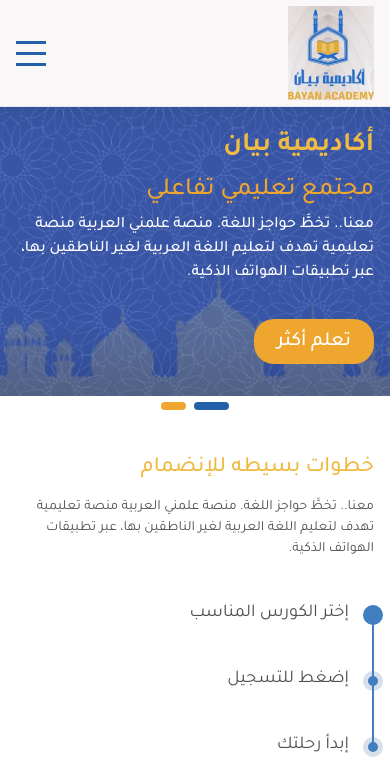
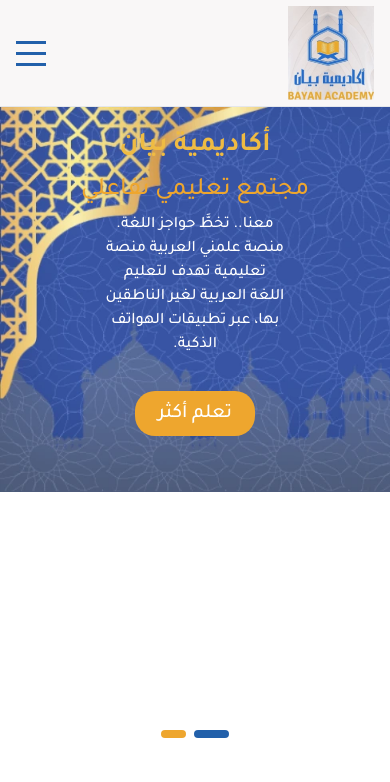
Before and after one commit to SavvyHost/bayan-next, a Next.js app: page / in a window 390 px wide. Shown: the top 782 px of the page. Built offline with nearby package versions, Linux system fonts and the light colour scheme.

Commit message:
edits in hero slide

```diff
--- a/app/globals.css
+++ b/app/globals.css
@@ -447,3 +447,18 @@
   }
 }
 /* How To End */
+
+/* Start Edit Slider Last Tasks */
+.swiper-wrapper .swiper-slide .hero-section-custom.firstSlide {
+  display: flex !important;
+}
+
+.swiper-wrapper .swiper-slide .hero-section-custom.firstSlide > div {
+  align-items: center !important;
+}
+
+.swiper-wrapper .swiper-slide .hero-section-custom.firstSlide > div p {
+  width: 50% !important;
+  text-align: center !important;
+}
+/* End Edit Slider Last Tasks */
--- a/components/template/Home/hero section/HeroSection.tsx
+++ b/components/template/Home/hero section/HeroSection.tsx
@@ -1,80 +1,50 @@
 /* eslint-disable @next/next/no-img-element */
-"use client";
+'use client';
 
-import React from "react";
+import React from 'react';
 
 // Import Swiper React components
-import { Swiper, SwiperSlide } from "swiper/react";
+import { Swiper, SwiperSlide } from 'swiper/react';
 
 // Import Swiper styles
-import "swiper/css";
-import "swiper/css/pagination";
+import 'swiper/css';
+import 'swiper/css/pagination';
 // import required modules
-import { Pagination } from "swiper/modules";
+import { Pagination } from 'swiper/modules';
 
-import classes from "./HomeSection.module.css";
-import Image from "next/image";
-import MainButton from "@/components/atoms/MainButton";
+import classes from './HomeSection.module.css';
+import Image from 'next/image';
+import MainButton from '@/components/atoms/MainButton';
 
 const HeroSection = () => {
   return (
-    <div className="here-section">
+    <div className='here-section'>
       <Swiper
-        dir={"rtl"}
+        dir={'rtl'}
         slidesPerView={1}
         loop
         style={{
           //@ts-ignore
-          "--swiper-pagination-color": "#2260AA",
-          "--swiper-pagination-bullet-inactive-color": "#EEA62E",
-          "--swiper-pagination-bullet-inactive-opacity": "1",
-          "--swiper-pagination-bullet-width": "25px",
-          "--swiper-pagination-progressbar-size": "8px",
+          '--swiper-pagination-color': '#2260AA',
+          '--swiper-pagination-bullet-inactive-color': '#EEA62E',
+          '--swiper-pagination-bullet-inactive-opacity': '1',
+          '--swiper-pagination-bullet-width': '25px',
+          '--swiper-pagination-progressbar-size': '8px',
         }}
         pagination={{ clickable: true }}
         modules={[Pagination]}
-        className='!bg-[#2260AA] !object-contain bg-[url(/assets/images/heroslidernew.webp)]'
       >
-        <SwiperSlide>
-          <div className='container flex flex-col md:grid md:grid-cols-2 min-h-[13rem] xs:min-h-[15rem] lg:!min-h-[29.6875rem] sm:!min-h-[22rem] py-[20px] pb-[3.5rem] md:py-[80px] gap-7'>
+        <SwiperSlide
+          className={`!bg-[#2260AA] bg-no-repeat bg-cover !object-contain bg-[url(/assets/images/heroslidernew.webp)] `}
+        >
+          <div className='container firstSlide hero-section-custom flex flex-col md:grid md:grid-cols-2 min-h-[13rem] xs:min-h-[15rem] lg:!min-h-[29.6875rem] sm:!min-h-[22rem] py-[20px] pb-[3.5rem] md:py-[80px] gap-7 '>
             {/* content */}
             <div className='flex flex-col gap-1 order-2 md:!order-1'>
               <h2 className='text-[#EFBB43] font-[TajawalBold,sans-serif] text-[27px] md:text-[40px] lg:!text-[50px]'>
                 أكاديمية بيان
               </h2>
 
-              <h3 className=" font-[TajawalMedium,sans-serif] text-secondary text-[25px] md:text-[30px] lg:!text-[36px]">
-                مجتمع تعليمي تفاعلي
-              </h3>
-
-              <p className="text-[16px]  md:!text-[20px] text-textGray font-[TajawalMedium,sans-serif] md:w-[90%] xl:!w-[70%] text-white">
-                معنا.. تخطَّ حواجز اللغة. منصة علمني العربية منصة تعليمية تهدف
-                لتعليم اللغة العربية لغير الناطقين بها، عبر تطبيقات الهواتف
-                الذكية.
-              </p>
-
-              <div className="mt-[30px] w-[120px] h-[45px]">
-                <MainButton title="تعلم أكثر" />
-              </div>
-            </div>
-            {/* <div className='lg:me-9 flex !justify-center xl:!justify-end md:!order-2'>
-              <img
-                className="!max-w-[300px] h-[300px] !max-h-[300px] md:!max-w-[450px] md:!max-h-[450px] w-full"
-                src="/assets/images/Group 11.svg"
-                alt="hero image"
-              />
-            </div> */}
-          </div>
-        </SwiperSlide>
-        <SwiperSlide>
-          <div className="container flex flex-col md:grid md:grid-cols-2 min-h-[13rem] xs:min-h-[15rem] lg:!min-h-[29.6875rem] sm:!min-h-[22rem] py-[20px] pb-[3.5rem] md:py-[80px] gap-7">
-            {/* content */}
-            <div className='flex flex-col gap-1 order-2 md:!order-1'>
-              <h2 className='text-[#EFBB43] font-[TajawalBold,sans-serif] text-[27px] md:text-[40px] lg:!text-[50px]'>
-                أكاديمية بيان
-              </h2>
-
-              <h3 className=" font-[TajawalMedium,sans-serif] text-secondary text-[25px] md:text-[30px] lg:!text-[36px]">
+              <h3 className=' font-[TajawalMedium,sans-serif] text-secondary text-[25px] md:text-[30px] lg:!text-[36px]'>
                 مجتمع تعليمي تفاعلي
               </h3>
 
@@ -84,17 +54,46 @@
                 الذكية.
               </p>
 
-              <div className="mt-[30px] w-[120px] h-[45px]">
-                <MainButton title="تعلم أكثر" />
+              <div className='mt-[30px] w-[120px] h-[45px]'>
+                <MainButton title='تعلم أكثر' />
               </div>
             </div>
-            {/* <div className='lg:me-9 flex !justify-center xl:!justify-end md:!order-2'>
+          </div>
+        </SwiperSlide>
+
+        <SwiperSlide
+          className={`}!bg-[#F9F7F7] bg-no-repeat bg-cover  !object-contain bg-[url(/assets/images/pattern1.png)] ${classes.swiper}`}
+        >
+          <div className='container hero-section-custom flex flex-col md:grid md:grid-cols-2 min-h-[13rem] xs:min-h-[15rem] lg:!min-h-[29.6875rem] sm:!min-h-[22rem] py-[20px] pb-[3.5rem] md:py-[80px] gap-7'>
+            {/* content */}
+            <div className='flex flex-col gap-1 order-2 md:!order-1'>
+              <h2 className='text-[#2260AA] font-[TajawalBold,sans-serif] text-[27px] md:text-[40px] lg:!text-[50px]'>
+                أكاديمية بيان
+              </h2>
+
+              <h3 className=' font-[TajawalMedium,sans-serif] text-secondary text-[25px] md:text-[30px] lg:!text-[36px]'>
+                مجتمع تعليمي تفاعلي
+              </h3>
+
+              <p className='text-[16px]  md:!text-[20px] text-textGray font-[TajawalMedium,sans-serif] md:w-[90%] xl:!w-[70%] '>
+                معنا.. تخطَّ حواجز اللغة. منصة علمني العربية منصة تعليمية تهدف
+                لتعليم اللغة العربية لغير الناطقين بها، عبر تطبيقات الهواتف
+                الذكية.
+              </p>
+
+              <div className='mt-[30px] w-[120px] h-[45px]'>
+                <MainButton title='تعلم أكثر' />
+              </div>
+            </div>
+
+            {/* Image */}
+            <div className='lg:me-9 flex !justify-center xl:!justify-end md:!order-2'>
               <img
                 className='!max-w-[300px] h-[300px] !max-h-[300px] md:!max-w-[450px] md:!max-h-[450px] w-full'
                 src='/assets/images/Group 11.svg'
                 alt='hero image'
               />
-            </div> */}
+            </div>
           </div>
         </SwiperSlide>
       </Swiper>
--- a/components/template/Home/hero section/HomeSection.module.css
+++ b/components/template/Home/hero section/HomeSection.module.css
@@ -22,6 +22,13 @@
   overflow: hidden;
   animation: movePatternX 40s linear infinite;
 }
+
+.swiper h2 {
+  color: #2260aa !important;
+}
+.swiper p {
+  color: #b0b0b0 !important;
+}
 @keyframes movePatternX {
   0% {
     background-position-x: 0px;
```
